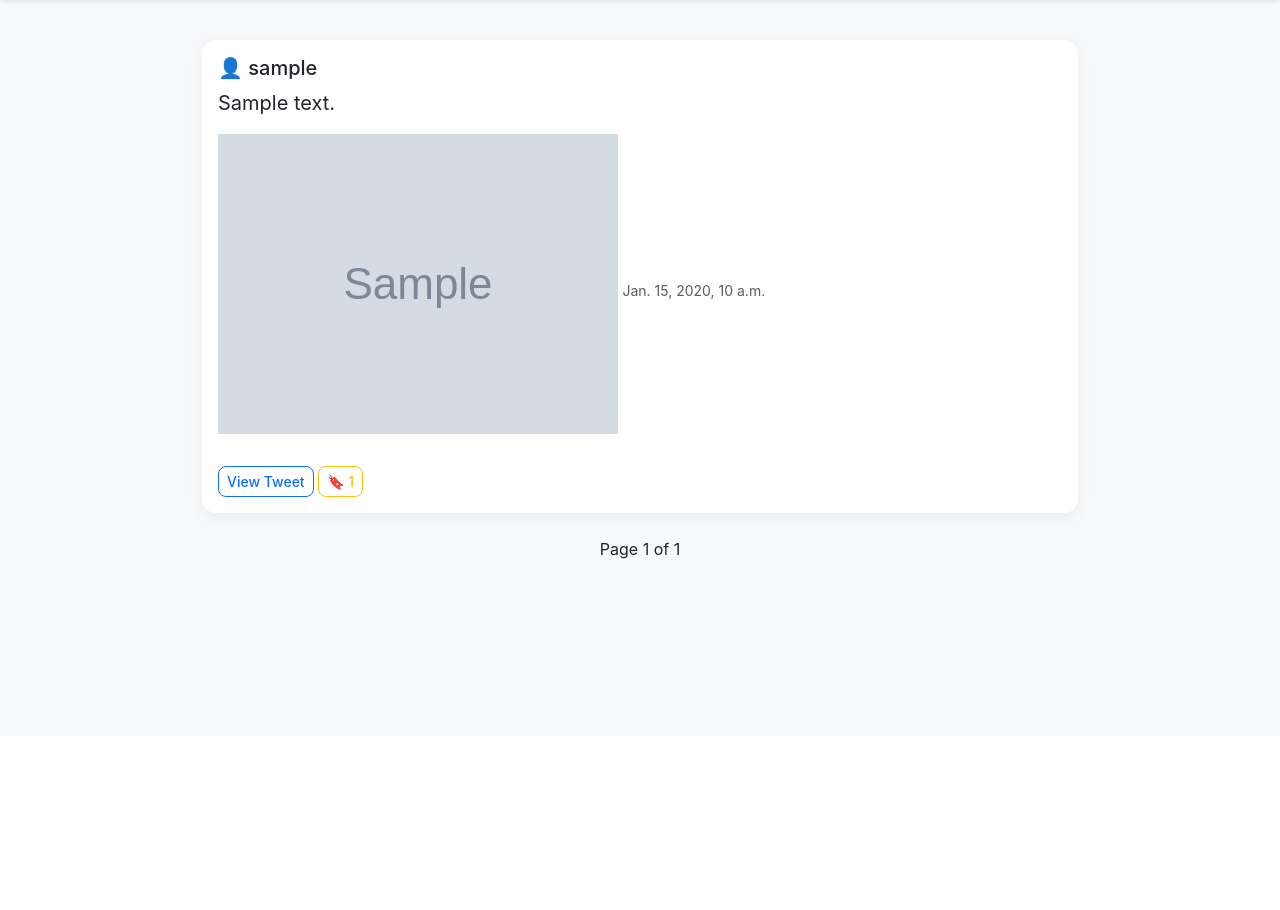
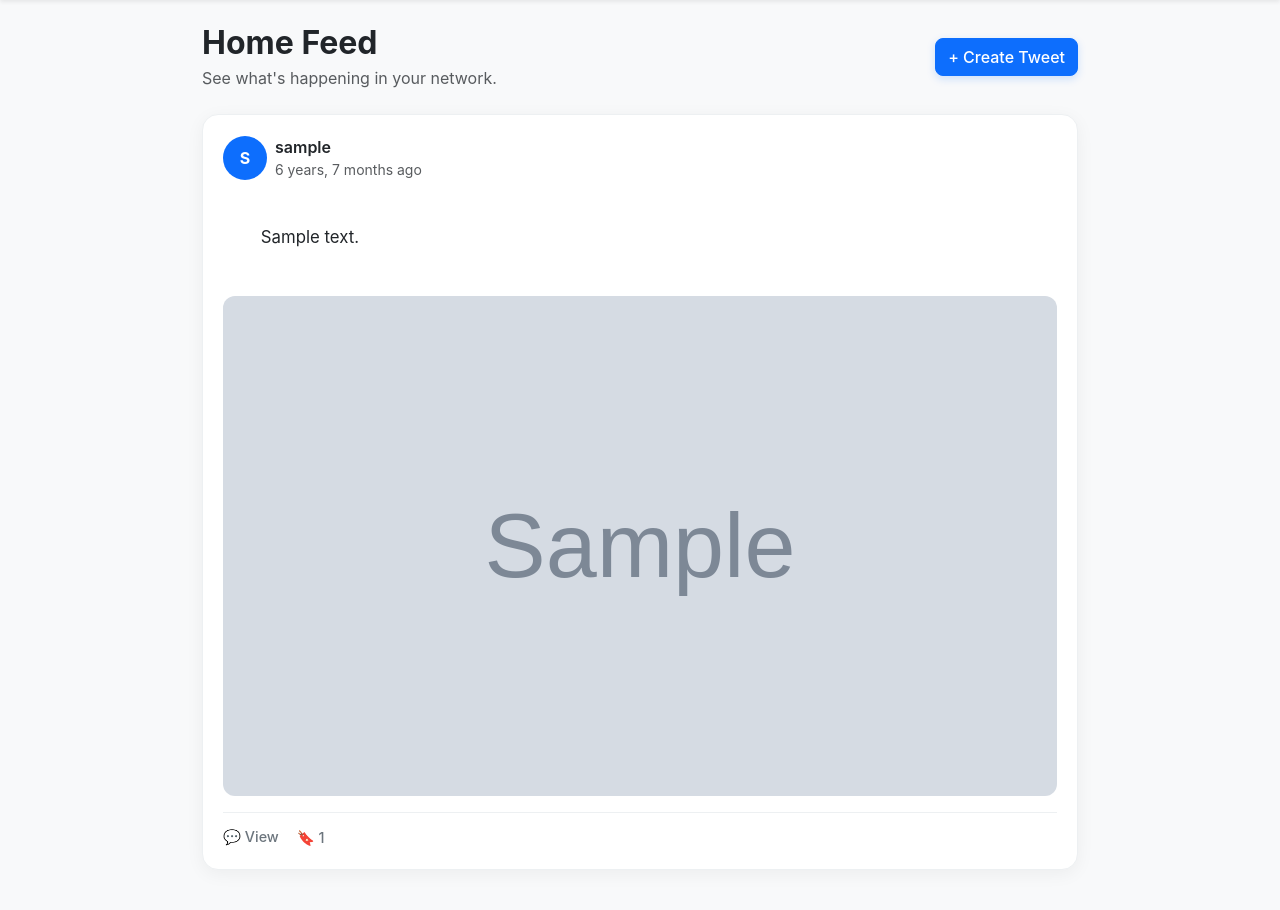
Before and after one commit to Neha-Niphade/Social-Network, a Django app: page / in a window 1280 px wide. Shown: the part 64-974 px from the top of the page. Before the commit the page ends 623 px from the top, so only its background shows below. Run offline with Django 5.2, Linux system fonts and the light colour scheme; tables that the repository leaves empty hold one stand-in row (values such as "Sample post"); grey boxes marked "Sample" are stand-in pictures.

Commit message:
Polish home feed UI

```diff
--- a/tweets/templates/tweets/home.html
+++ b/tweets/templates/tweets/home.html
@@ -2,58 +2,123 @@
 
 {% block content %}
 
+<div class="d-flex justify-content-between align-items-center mb-4">
+    <div>
+        <h2 class="fw-bold mb-1">Home Feed</h2>
+        <p class="text-muted mb-0">See what's happening in your network.</p>
+    </div>
+
+    <a href="{% url 'tweet_create' %}" class="btn btn-primary">
+        + Create Tweet
+    </a>
+</div>
+
+
 {% for tweet in page_obj %}
 
-<div class="card mt-3">
+<div class="tweet-card mb-3">
 
-    <div class="card-body">
+    <!-- Tweet header -->
+    <div class="d-flex justify-content-between align-items-start mb-3">
 
-        <h5 class="card-title">
-            👤 {{ tweet.user.username }}
-        </h5>
+        <div class="d-flex align-items-center">
 
-        <p class="card-text fs-5">
-            {{ tweet.text }}
-        </p>
+            <div class="tweet-avatar me-2">
+                {{ tweet.user.username|first|upper }}
+            </div>
 
-        {% if tweet.photo %}
-        <img src="{{ tweet.photo.url }}" class="img-fluid mb-3">
+            <div>
+                <a
+                    href="{% url 'profile_detail' tweet.user.username %}"
+                    class="fw-semibold text-dark"
+                >
+                    {{ tweet.user.username }}
+                </a>
+
+                <div class="text-muted small">
+                    {{ tweet.created_at|timesince }} ago
+                </div>
+            </div>
+
+        </div>
+
+        {% if tweet.user == request.user %}
+        <div class="dropdown">
+
+            <button
+                class="btn btn-sm btn-light"
+                type="button"
+                data-bs-toggle="dropdown"
+                aria-expanded="false"
+            >
+                ⋮
+            </button>
+
+            <ul class="dropdown-menu dropdown-menu-end">
+
+                <li>
+                    <a
+                        class="dropdown-item"
+                        href="{% url 'tweet_edit' tweet.id %}"
+                    >
+                        ✏️ Edit
+                    </a>
+                </li>
+
+                <li>
+                    <a
+                        class="dropdown-item text-danger"
+                        href="{% url 'tweet_delete' tweet.id %}"
+                    >
+                        🗑️ Delete
+                    </a>
+                </li>
+
+            </ul>
+
+        </div>
         {% endif %}
 
-        <small class="text-muted">
-            {{ tweet.created_at }}
-        </small>
-
-        <div class="mt-3">
-
-            <a href="{% url 'tweet_detail' tweet.id %}" class="btn btn-outline-primary btn-sm">
-                View Tweet
-            </a>
-
-            <form method="POST" action="{% url 'tweet_bookmark' tweet.id %}" class="d-inline">
-
-                {% csrf_token %}
-
-                <button type="submit" class="btn btn-outline-warning btn-sm">
-                    🔖 {{ tweet.bookmarks.count }}
-                </button>
-
-            </form>
+    </div>
 
 
-            {% if tweet.user == request.user %}
+    <!-- Tweet content -->
+    <div class="tweet-text mb-3">
+        {{ tweet.text }}
+    </div>
 
-            <a href="{% url 'tweet_edit' tweet.id %}" class="btn btn-outline-primary btn-sm">
-                Edit
-            </a>
 
-            <a href="{% url 'tweet_delete' tweet.id %}" class="btn btn-outline-danger btn-sm">
-                Delete
-            </a>
+    <!-- Tweet image -->
+    {% if tweet.photo %}
+        <img
+            src="{{ tweet.photo.url }}"
+            class="tweet-image mb-3"
+            alt="Tweet image"
+        >
+    {% endif %}
 
-            {% endif %}
 
-        </div>
+    <!-- Actions -->
+    <div class="tweet-actions">
+
+        <a
+            href="{% url 'tweet_detail' tweet.id %}"
+            class="tweet-action"
+        >
+            💬 View
+        </a>
+
+        <form
+            method="POST"
+            action="{% url 'tweet_bookmark' tweet.id %}"
+            class="d-inline"
+        >
+            {% csrf_token %}
+
+            <button type="submit" class="tweet-action border-0 bg-transparent">
+                🔖 {{ tweet.bookmarks.count }}
+            </button>
+        </form>
 
     </div>
 
@@ -61,29 +126,54 @@
 
 {% empty %}
 
-<p>No Tweets Yet.</p>
+<div class="empty-state text-center py-5">
+
+    <div class="display-4 mb-3">🐦</div>
+
+    <h4>No tweets yet</h4>
+
+    <p class="text-muted">
+        Be the first person to share something.
+    </p>
+
+    <a href="{% url 'tweet_create' %}" class="btn btn-primary">
+        Create your first tweet
+    </a>
+
+</div>
 
 {% endfor %}
-<div class="mt-4 mb-4 text-center">
+
+
+<!-- Pagination -->
+{% if page_obj.paginator.num_pages > 1 %}
+
+<div class="d-flex justify-content-center align-items-center gap-3 mt-4 mb-4">
 
     {% if page_obj.has_previous %}
-        <a href="?page={{ page_obj.previous_page_number }}"
-           class="btn btn-outline-primary">
+        <a
+            href="?page={{ page_obj.previous_page_number }}"
+            class="btn btn-outline-primary"
+        >
             ← Previous
         </a>
     {% endif %}
 
-    <span class="mx-3">
+    <span class="text-muted small">
         Page {{ page_obj.number }} of {{ page_obj.paginator.num_pages }}
     </span>
 
     {% if page_obj.has_next %}
-        <a href="?page={{ page_obj.next_page_number }}"
-           class="btn btn-outline-primary">
+        <a
+            href="?page={{ page_obj.next_page_number }}"
+            class="btn btn-outline-primary"
+        >
             Next →
         </a>
     {% endif %}
 
 </div>
 
+{% endif %}
+
 {% endblock %}
```
